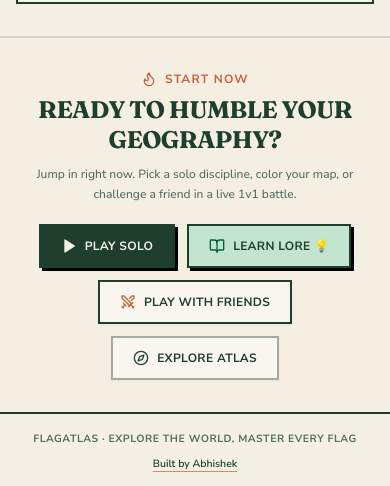
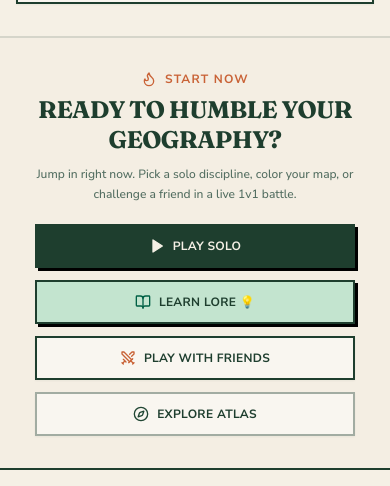
Before and after one commit to codewithabhiishek/Flag-atlas, a React (Vite) app: page / in a window 390 px wide. Shown: the part 4652-5138 px from the top of the page. Built offline with nearby package versions, Linux system fonts and the light colour scheme; no server answers.

Commit message:
fix(landing): enforce symmetrical 2x2 tablet grid and 1-row desktop CTA layout

```diff
--- a/src/pages/Landing.jsx
+++ b/src/pages/Landing.jsx
@@ -737,7 +737,7 @@ export default function Landing() {
           Single, high-impact closing section — all three entry points
       ───────────────────────────────────────────────────────────── */}
       <section className="w-full py-8 md:py-12 bg-muted/15">
-        <div className="max-w-3xl mx-auto px-4 sm:px-6 lg:px-8 text-center">
+        <div className="max-w-5xl mx-auto px-4 sm:px-6 lg:px-8 text-center">
           <div className="inline-flex items-center gap-2 text-xs font-black uppercase tracking-widest text-terra mb-2">
             <Flame className="w-4 h-4" />
             <span>START NOW</span>
@@ -752,10 +752,10 @@ export default function Landing() {
             challenge a friend in a live 1v1 battle.
           </p>
 
-          <div className="flex flex-wrap items-center justify-center gap-3 max-w-4xl mx-auto">
+          <div className="grid grid-cols-1 sm:grid-cols-2 lg:flex lg:flex-row items-center justify-center gap-3 max-w-xs sm:max-w-xl lg:max-w-none mx-auto">
             <Link
               to="/play"
-              className="h-11 sm:h-12 px-5 sm:px-6 border-2 border-foreground bg-foreground text-background font-bold text-xs sm:text-sm uppercase tracking-wide shadow-[3px_3px_0px_0px_rgba(0,0,0,1)] dark:shadow-[3px_3px_0px_0px_rgba(255,255,255,0.3)] hover:-translate-y-0.5 active:translate-y-0 transition-transform inline-flex items-center justify-center gap-2 whitespace-nowrap"
+              className="w-full lg:w-auto h-11 sm:h-12 px-5 sm:px-6 border-2 border-foreground bg-foreground text-background font-bold text-xs sm:text-sm uppercase tracking-wide shadow-[3px_3px_0px_0px_rgba(0,0,0,1)] dark:shadow-[3px_3px_0px_0px_rgba(255,255,255,0.3)] hover:-translate-y-0.5 active:translate-y-0 transition-transform inline-flex items-center justify-center gap-2 whitespace-nowrap"
             >
               <Play className="w-4 h-4 fill-current" />
               <span>Play Solo</span>
@@ -763,7 +763,7 @@ export default function Landing() {
 
             <Link
               to="/learn"
-              className="h-11 sm:h-12 px-5 sm:px-6 border-2 border-foreground bg-emerald-500/20 hover:bg-emerald-500/30 text-foreground font-bold text-xs sm:text-sm uppercase tracking-wide shadow-[3px_3px_0px_0px_rgba(0,0,0,1)] dark:shadow-[2px_2px_0px_0px_rgba(255,255,255,0.25)] hover:-translate-y-0.5 active:translate-y-0 transition-transform inline-flex items-center justify-center gap-2 whitespace-nowrap"
+              className="w-full lg:w-auto h-11 sm:h-12 px-5 sm:px-6 border-2 border-foreground bg-emerald-500/20 hover:bg-emerald-500/30 text-foreground font-bold text-xs sm:text-sm uppercase tracking-wide shadow-[3px_3px_0px_0px_rgba(0,0,0,1)] dark:shadow-[2px_2px_0px_0px_rgba(255,255,255,0.25)] hover:-translate-y-0.5 active:translate-y-0 transition-transform inline-flex items-center justify-center gap-2 whitespace-nowrap"
             >
               <BookOpen className="w-4 h-4 text-emerald-800 dark:text-emerald-300" />
               <span>Learn Lore 💡</span>
@@ -771,7 +771,7 @@ export default function Landing() {
 
             <Link
               to="/battle"
-              className="h-11 sm:h-12 px-5 sm:px-6 border-2 border-foreground bg-card hover:bg-muted text-foreground font-bold text-xs sm:text-sm uppercase tracking-wide shadow-[2px_2px_0px_0px_rgba(0,0,0,1)] dark:shadow-[2px_2px_0px_0px_rgba(255,255,255,0.2)] hover:-translate-y-0.5 active:translate-y-0 transition-transform inline-flex items-center justify-center gap-2 whitespace-nowrap"
+              className="w-full lg:w-auto h-11 sm:h-12 px-5 sm:px-6 border-2 border-foreground bg-card hover:bg-muted text-foreground font-bold text-xs sm:text-sm uppercase tracking-wide shadow-[2px_2px_0px_0px_rgba(0,0,0,1)] dark:shadow-[2px_2px_0px_0px_rgba(255,255,255,0.2)] hover:-translate-y-0.5 active:translate-y-0 transition-transform inline-flex items-center justify-center gap-2 whitespace-nowrap"
             >
               <Swords className="w-4 h-4 text-terra" />
               <span>Play with Friends</span>
@@ -779,7 +779,7 @@ export default function Landing() {
 
             <Link
               to="/atlas"
-              className="h-11 sm:h-12 px-5 sm:px-6 border-2 border-foreground/40 bg-card hover:bg-muted text-foreground font-bold text-xs sm:text-sm uppercase tracking-wide shadow-[2px_2px_0px_0px_rgba(0,0,0,0.4)] dark:shadow-[2px_2px_0px_0px_rgba(255,255,255,0.1)] hover:-translate-y-0.5 active:translate-y-0 transition-transform inline-flex items-center justify-center gap-2 whitespace-nowrap"
+              className="w-full lg:w-auto h-11 sm:h-12 px-5 sm:px-6 border-2 border-foreground/40 bg-card hover:bg-muted text-foreground font-bold text-xs sm:text-sm uppercase tracking-wide shadow-[2px_2px_0px_0px_rgba(0,0,0,0.4)] dark:shadow-[2px_2px_0px_0px_rgba(255,255,255,0.1)] hover:-translate-y-0.5 active:translate-y-0 transition-transform inline-flex items-center justify-center gap-2 whitespace-nowrap"
             >
               <Compass className="w-4 h-4 text-forest" />
               <span>Explore Atlas</span>
```
